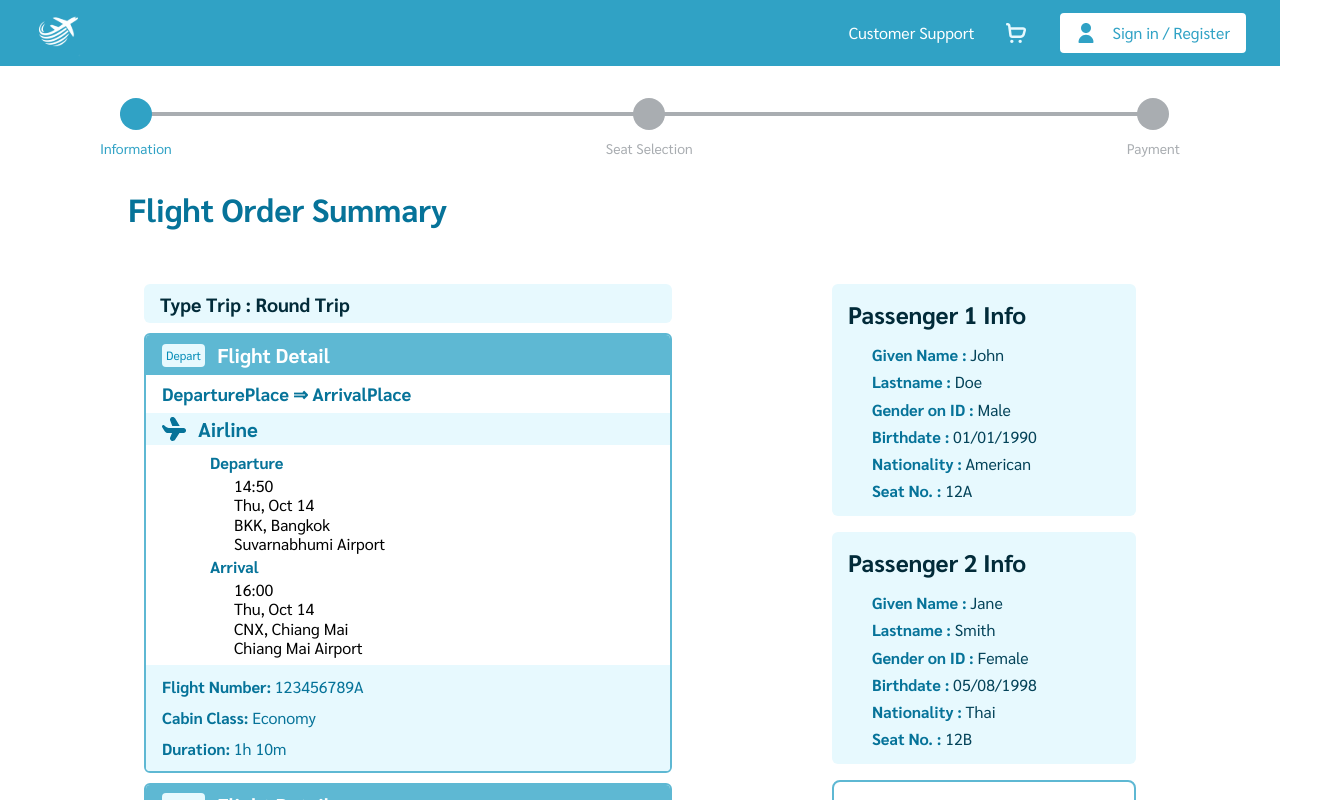
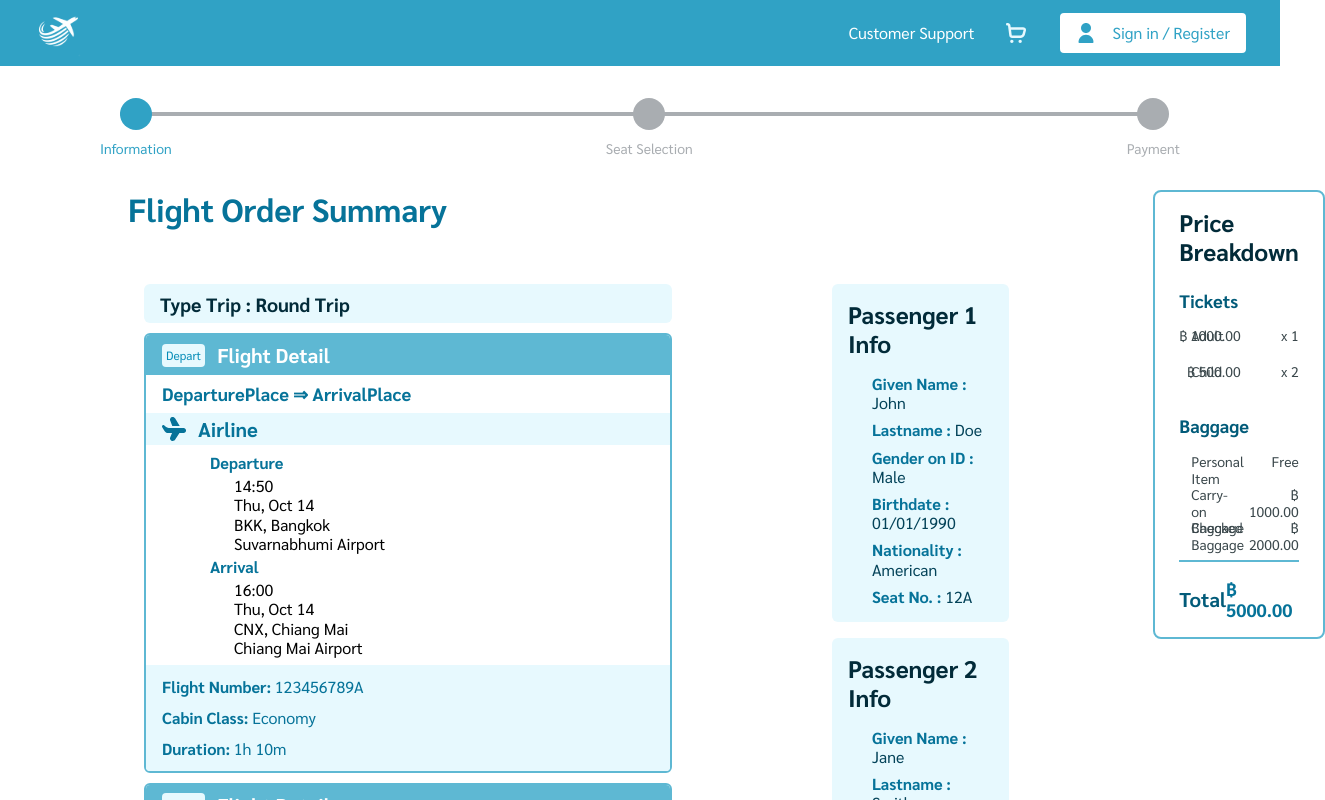
Before and after one commit to Mysterioucz/Se-Project, a Next.js app: page /checkout/payment/confirmation in a window 1280 px wide. Shown: the top 800 px of the page, 1325 px wide, since content can reach past the window. Built offline with nearby package versions, Linux system fonts and the light colour scheme; no server answers; what @mui/material-nextjs would draw is missing.

Commit message:
refactor: streamline checkout components and improve price data fetching

```diff
--- a/src/app/(user)/checkout/_components/CheckoutProgress.tsx
+++ b/src/app/(user)/checkout/_components/CheckoutProgress.tsx
@@ -58,10 +58,6 @@ export default function CheckoutProgress() {
         );
     }
 
-	if(pathname === "/checkout/payment/success") {
-		return null;
-	}
-
     return (
         <div className="w-full max-w-[67.5rem]">
             <div className="relative">
--- a/src/app/(user)/checkout/_components/PriceSummary.tsx
+++ b/src/app/(user)/checkout/_components/PriceSummary.tsx
@@ -17,7 +17,7 @@ let priceDataPromise: Promise<PriceBreakdown> | null = null;
 
 const fetchPriceData = async (): Promise<PriceBreakdown> => {
     // TODO: Replace with actual API call
-    await new Promise((resolve) => setTimeout(resolve, 5000));
+    await new Promise((resolve) => setTimeout(resolve, 3000));
 
     // Dummy price data
     return {
@@ -75,10 +75,6 @@ export default function PriceSummary() {
         return suffixButtonText.get(pathname) || "Next";
     };
 
-    if (pathname === "/checkout/payment") {
-        return null;
-    }
-
     return (
         <div className="border-2 border-primary-300 rounded-lg p-6 w-full max-w-[56.25rem]">
             {/* Total */}
--- a/src/app/(user)/checkout/layout.tsx
+++ b/src/app/(user)/checkout/layout.tsx
@@ -2,18 +2,39 @@ import CheckoutProgress from "@/src/app/(user)/checkout/_components/CheckoutProg
 import PriceSummary from "@/src/app/(user)/checkout/_components/PriceSummary";
 import PriceSummaryLoading from "@/src/app/(user)/checkout/_components/PriceSummaryLoading";
 import Navbar from "@/src/components/Navbar";
+import PriceBreakdownCard, {
+    BaggageSummaryProps,
+    TicketSummaryProps,
+} from "@/src/components/paymentConfirmation/priceBreakdownCard";
+import { PassengerTypes } from "@/src/enums/PassengerTypes";
+import { headers } from "next/headers";
 import { Suspense } from "react";
 
-export default function CheckoutLayout({
+export default async function CheckoutLayout({
     children,
 }: {
     children: React.ReactNode;
 }) {
+    const headerList = await headers();
+    const dummyTickets: TicketSummaryProps[] = [
+        { type: PassengerTypes.Adult, price: 1000, quantity: 1 },
+        { type: PassengerTypes.Child, price: 500, quantity: 2 },
+    ];
+    const dummyBaggage: BaggageSummaryProps = {
+        personal_item_price: 0,
+        carry_on_item_price: 1000,
+        checked_baggage_price: 2000,
+    };
     return (
         <div className="flex flex-col min-h-screen gap-8 items-center">
             <Navbar />
             <CheckoutProgress />
-            <div className="flex w-full px-32">{children}</div>
+            <div className="flex w-full px-32 gap-32">
+                <div className="flex w-full">{children}</div>
+                <div className="flex flex-col w-full max-w-[21.25rem]">
+                    <PriceBreakdownCard tickets={dummyTickets} baggage={dummyBaggage} />
+                </div>
+            </div>
             <Suspense fallback={<PriceSummaryLoading />}>
                 <PriceSummary />
             </Suspense>
--- a/src/components/paymentConfirmation/priceBreakdownCard.tsx
+++ b/src/components/paymentConfirmation/priceBreakdownCard.tsx
@@ -1,6 +1,6 @@
 import { PassengerTypes } from "@/src/enums/PassengerTypes";
 
-interface TicketSummaryProps {
+export interface TicketSummaryProps {
     type: PassengerTypes;
     price: number;   // price per ticket
     quantity: number;
@@ -28,7 +28,7 @@ function TicketSummary({ type, price, quantity }: TicketSummaryProps) {
     );
 }
 
-interface BaggageSummaryProps {
+export interface BaggageSummaryProps {
     personal_item_price: number;
     carry_on_item_price: number;
     checked_baggage_price: number;
--- a/src/middleware.ts
+++ b/src/middleware.ts
@@ -1,4 +1,14 @@
+import { NextResponse } from "next/dist/server/web/spec-extension/response";
+import { NextRequest } from "next/server";
+
 export { default } from "next-auth/middleware";
+
+export function middleware(request: NextRequest) {
+    const pathname = request.nextUrl.pathname;
+    const response = NextResponse.next();
+    response.headers.set("x-pathname", pathname);
+    return response;
+}
 
 export const config = {
     matcher: [
```
